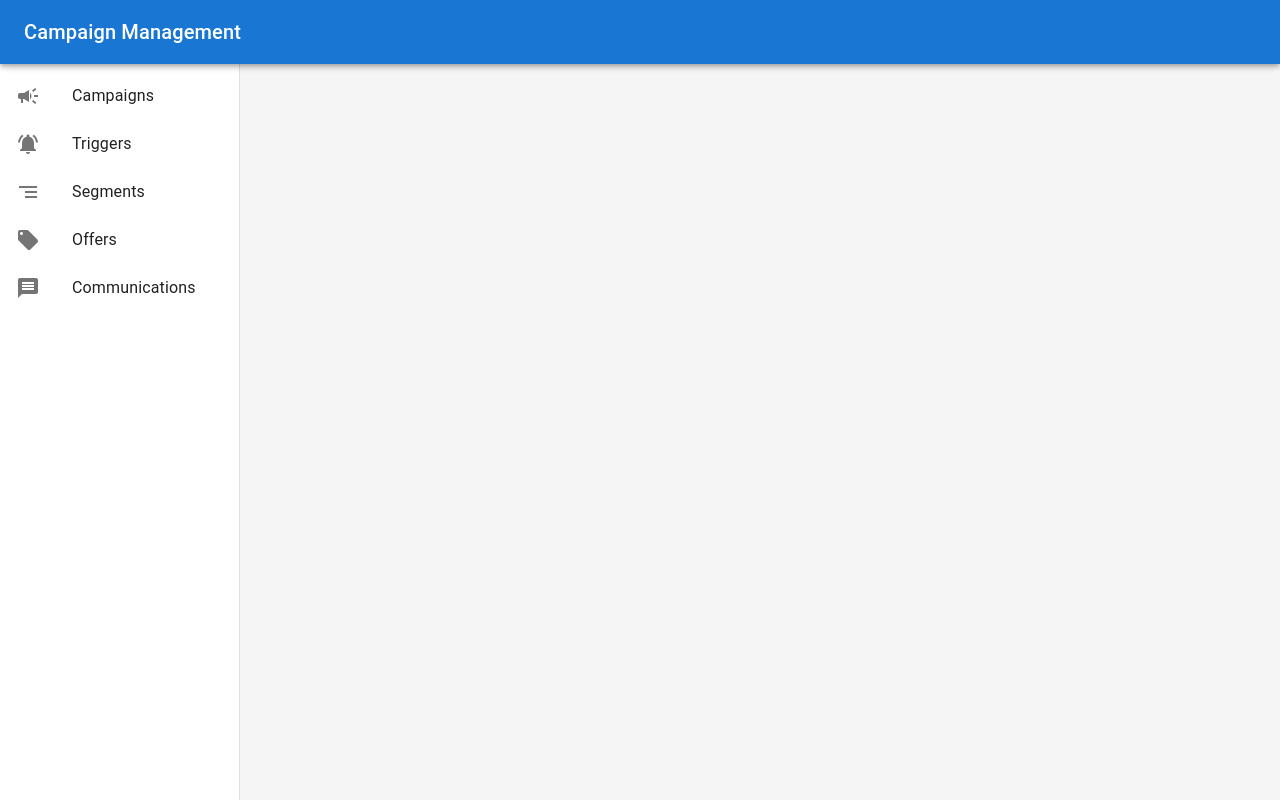
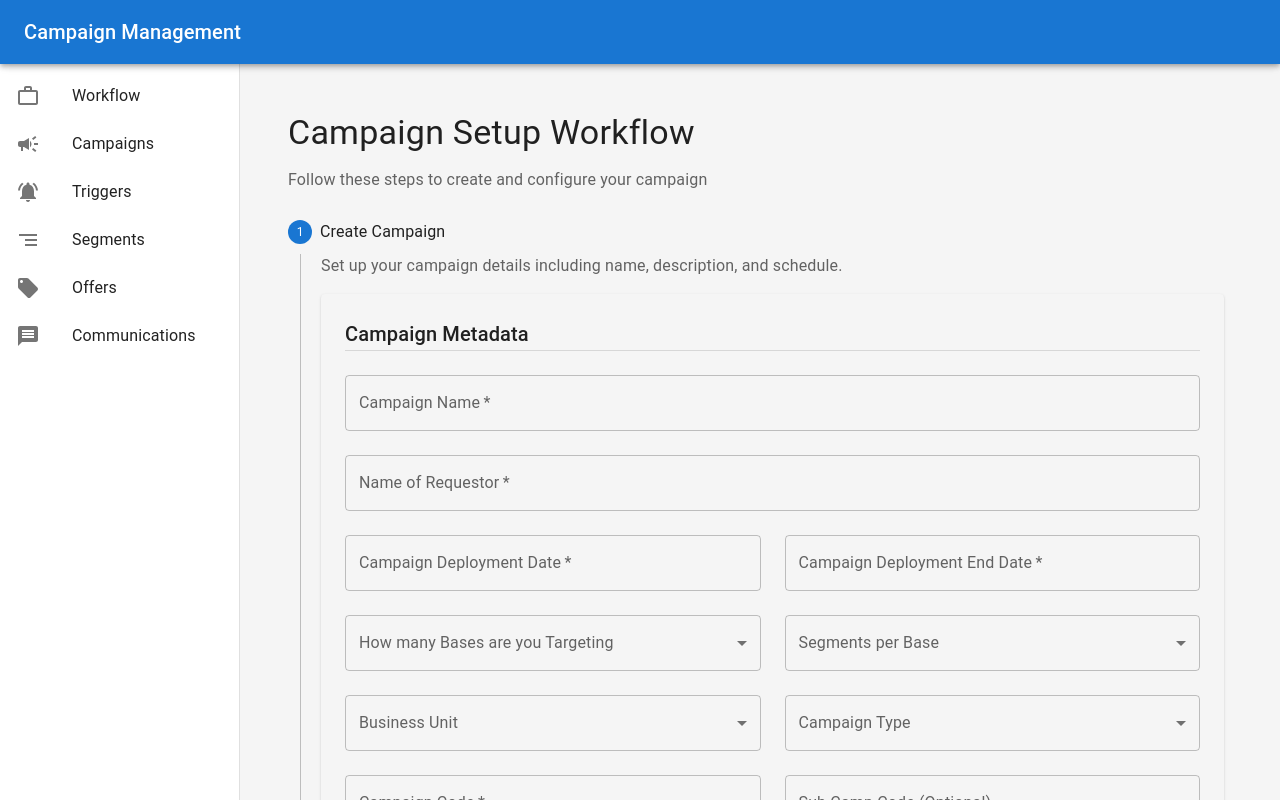
Before and after one commit to nileshkarmalkar/campaign-management-ui, a React (Create React App) app: page /#/workflow in a window 1280 px wide. Shown: the top 800 px of the page. Built offline with nearby package versions, Linux system fonts and the light colour scheme.

Commit message:
Add Campaign Workflow component and integrate into application

```diff
--- a/src/App.js
+++ b/src/App.js
@@ -10,6 +10,7 @@ import Segments from './components/segments/Segments';
 import Communications from './components/communications/Communications';
 import Triggers from './components/triggers/Triggers';
 import SegmentOfferMapping from './components/segment-offer-mapping/SegmentOfferMapping';
+import CampaignWorkflow from './components/workflow/CampaignWorkflow';
 import './App.css';
 
 const theme = createTheme({
@@ -35,12 +36,13 @@ function App() {
           <HashRouter>
         <Layout>
           <Routes>
-            <Route path="/campaigns" element={<Campaigns />} />
-            <Route path="/segments" element={<Segments />} />
-            <Route path="/communications" element={<Communications />} />
+          <Route path="/campaigns" element={<Campaigns />} />
+          <Route path="/segments" element={<Segments />} />
+          <Route path="/communications" element={<Communications />} />
           <Route path="/triggers" element={<Triggers />} />
           <Route path="/segment-offer-mapping" element={<SegmentOfferMapping />} />
-          <Route path="/" element={<Navigate to="/campaigns" replace />} />
+          <Route path="/workflow" element={<CampaignWorkflow />} />
+          <Route path="/" element={<Navigate to="/workflow" replace />} />
           </Routes>
         </Layout>
           </HashRouter>
--- a/src/components/layout/Layout.js
+++ b/src/components/layout/Layout.js
@@ -1,11 +1,12 @@
 import React from 'react';
 import { Box, AppBar, Toolbar, Typography, Drawer, List, ListItem, ListItemIcon, ListItemText } from '@mui/material';
-import { Campaign, Segment, LocalOffer, Message, NotificationsActive } from '@mui/icons-material';
+import { Campaign, Segment, LocalOffer, Message, NotificationsActive, WorkOutline } from '@mui/icons-material';
 import { Link as RouterLink } from 'react-router-dom';
 
 const drawerWidth = 240;
 
 const menuItems = [
+  { text: 'Workflow', icon: <WorkOutline />, path: '/workflow' },
   { text: 'Campaigns', icon: <Campaign />, path: '/campaigns' },
   { text: 'Triggers', icon: <NotificationsActive />, path: '/triggers' },
   { text: 'Segments', icon: <Segment />, path: '/segments' },
--- /dev/null
+++ b/src/components/workflow/CampaignWorkflow.js
@@ -0,0 +1,184 @@
+import React, { useState } from 'react';
+import {
+  Stepper,
+  Step,
+  StepLabel,
+  Button,
+  Typography,
+  Box,
+  Paper,
+  StepContent,
+  StepButton
+} from '@mui/material';
+import CampaignForm from '../campaigns/CampaignForm';
+import SegmentForm from '../segments/SegmentForm';
+import TriggerForm from '../triggers/TriggerForm';
+import SegmentOfferMappingForm from '../segment-offer-mapping/SegmentOfferMappingForm';
+import { useAppContext } from '../../context/AppContext';
+
+const steps = [
+  {
+    label: 'Create Campaign',
+    description: 'Set up your campaign details including name, description, and schedule.'
+  },
+  {
+    label: 'Define Segment',
+    description: 'Create a segment to target specific customers based on various criteria.'
+  },
+  {
+    label: 'Configure Triggers',
+    description: 'Set up triggers that will initiate campaign actions.'
+  },
+  {
+    label: 'Map Offers',
+    description: 'Associate offers with your segments for this campaign.'
+  }
+];
+
+const CampaignWorkflow = () => {
+  const [activeStep, setActiveStep] = useState(0);
+  const [completed, setCompleted] = useState({});
+  const {
+    addCampaign,
+    addSegment,
+    addTrigger,
+    addSegmentOfferMapping,
+    triggers,
+    segments
+  } = useAppContext();
+
+  const handleNext = () => {
+    setActiveStep((prevActiveStep) => prevActiveStep + 1);
+  };
+
+  const handleBack = () => {
+    setActiveStep((prevActiveStep) => prevActiveStep - 1);
+  };
+
+  const handleStep = (step) => () => {
+    setActiveStep(step);
+  };
+
+  const handleComplete = () => {
+    const newCompleted = completed;
+    newCompleted[activeStep] = true;
+    setCompleted(newCompleted);
+    handleNext();
+  };
+
+  const handleCampaignSubmit = (campaignData) => {
+    addCampaign(campaignData);
+    handleComplete();
+  };
+
+  const handleSegmentSubmit = (segmentData) => {
+    addSegment(segmentData);
+    handleComplete();
+  };
+
+  const handleTriggerSubmit = (triggerData) => {
+    addTrigger(triggerData);
+    handleComplete();
+  };
+
+  const handleMappingSubmit = (mappingData) => {
+    addSegmentOfferMapping(mappingData);
+    handleComplete();
+  };
+
+  const getStepContent = (step) => {
+    switch (step) {
+      case 0:
+        return (
+          <CampaignForm
+            onSubmit={handleCampaignSubmit}
+            onCancel={() => {}}
+          />
+        );
+      case 1:
+        return (
+          <SegmentForm
+            onSubmit={handleSegmentSubmit}
+            onCancel={() => {}}
+            availableTriggers={triggers}
+            availableSegments={segments}
+          />
+        );
+      case 2:
+        return (
+          <TriggerForm
+            onSubmit={handleTriggerSubmit}
+            onCancel={() => {}}
+          />
+        );
+      case 3:
+        return (
+          <SegmentOfferMappingForm
+            onSubmit={handleMappingSubmit}
+            onCancel={() => {}}
+          />
+        );
+      default:
+        return 'Unknown step';
+    }
+  };
+
+  return (
+    <Box sx={{ maxWidth: 1200, margin: '0 auto', padding: 3 }}>
+      <Typography variant="h4" gutterBottom>
+        Campaign Setup Workflow
+      </Typography>
+      <Typography variant="subtitle1" color="text.secondary" paragraph>
+        Follow these steps to create and configure your campaign
+      </Typography>
+
+      <Stepper nonLinear activeStep={activeStep} orientation="vertical">
+        {steps.map((step, index) => (
+          <Step key={step.label} completed={completed[index]}>
+            <StepButton onClick={handleStep(index)}>
+              <StepLabel>
+                <Typography variant="subtitle1">{step.label}</Typography>
+              </StepLabel>
+            </StepButton>
+            <StepContent>
+              <Typography color="text.secondary" paragraph>
+                {step.description}
+              </Typography>
+              <Paper sx={{ p: 3, bgcolor: 'background.default' }}>
+                {getStepContent(index)}
+              </Paper>
+              <Box sx={{ mb: 2, mt: 2 }}>
+                <div>
+                  <Button
+                    variant="contained"
+                    onClick={handleNext}
+                    sx={{ mt: 1, mr: 1 }}
+                  >
+                    {index === steps.length - 1 ? 'Finish' : 'Continue'}
+                  </Button>
+                  <Button
+                    disabled={index === 0}
+                    onClick={handleBack}
+                    sx={{ mt: 1, mr: 1 }}
+                  >
+                    Back
+                  </Button>
+                </div>
+              </Box>
+            </StepContent>
+          </Step>
+        ))}
+      </Stepper>
+      {activeStep === steps.length && (
+        <Paper square elevation={0} sx={{ p: 3 }}>
+          <Typography>All steps completed - you&apos;re finished</Typography>
+          <Button onClick={() => setActiveStep(0)} sx={{ mt: 1, mr: 1 }}>
+            Reset
+          </Button>
+        </Paper>
+      )}
+    </Box>
+  );
+};
+
+export default CampaignWorkflow;
```
